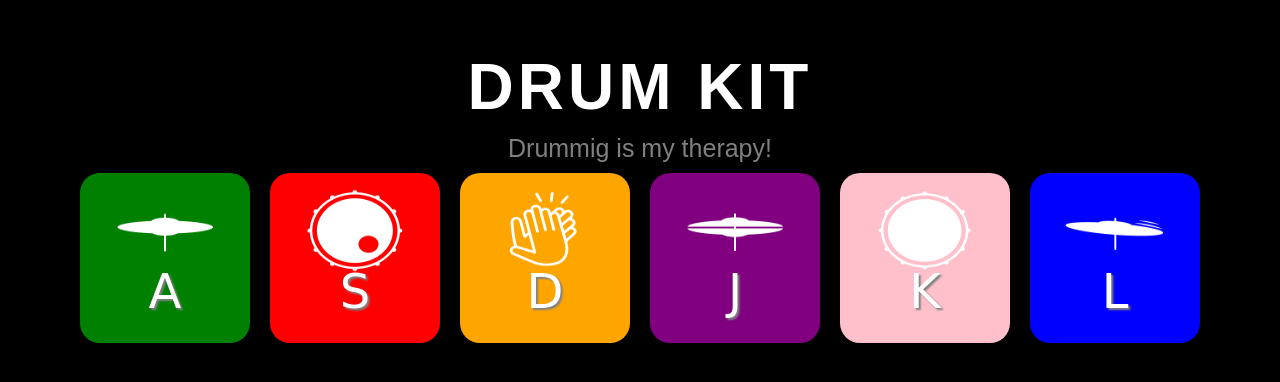
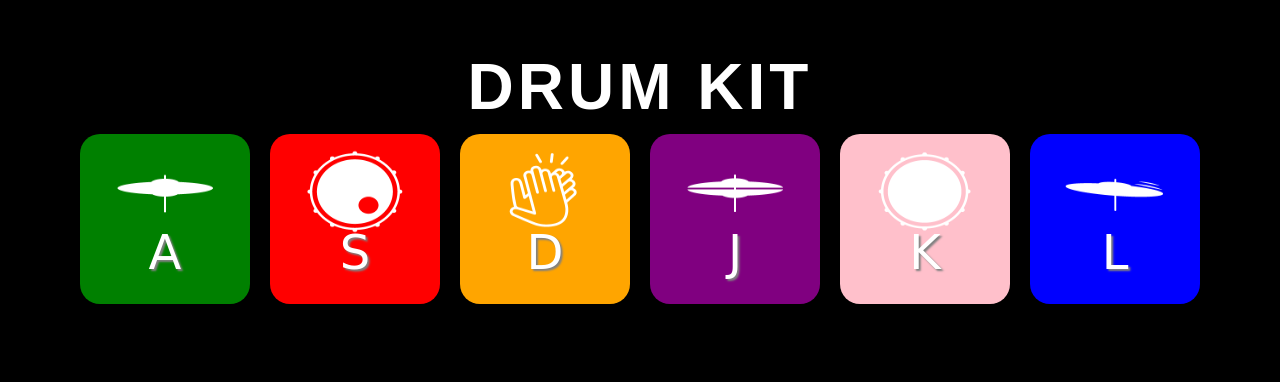
Before and after one commit to Fawzy-Moawad/drum-kit, a plain HTML site: page index.html in a window 1280 px wide. Drawn offline with Linux system fonts and the light colour scheme; a web font is replaced by a local one.

```diff
--- a/index.html
+++ b/index.html
@@ -12,7 +12,6 @@
   <div class="app">
     <div class="header">
       <h1>DRUM KIT</h1>
-      <p class="band-tagline">Drummig is my therapy!</p>
     </div>
 
     <div class="kit"></div>
```
